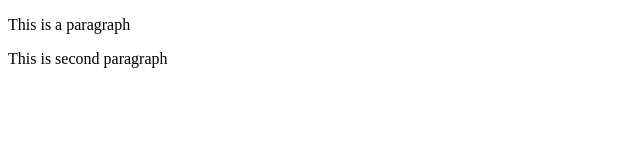
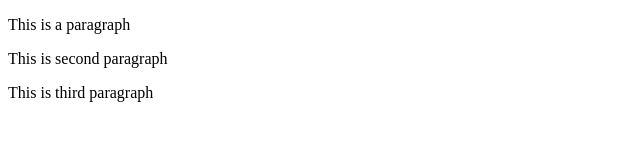
Before and after one commit to imsaurabhprakash/git-test, a website: page index.html in a window 1280 px wide. Shown: the whole page, without its empty margins (0-640 px from the left). Drawn offline with Linux system fonts and the light colour scheme.

```diff
--- a/index.html
+++ b/index.html
@@ -6,6 +6,7 @@
 <body>
 	<p>This is a paragraph</p>
 	<p>This is second paragraph</p>
+	<p>This is third paragraph</p>
 
 </body>
 </html>
```
Also changed, not shown: package.json (added, +24 -0 lines), 2 other files.
